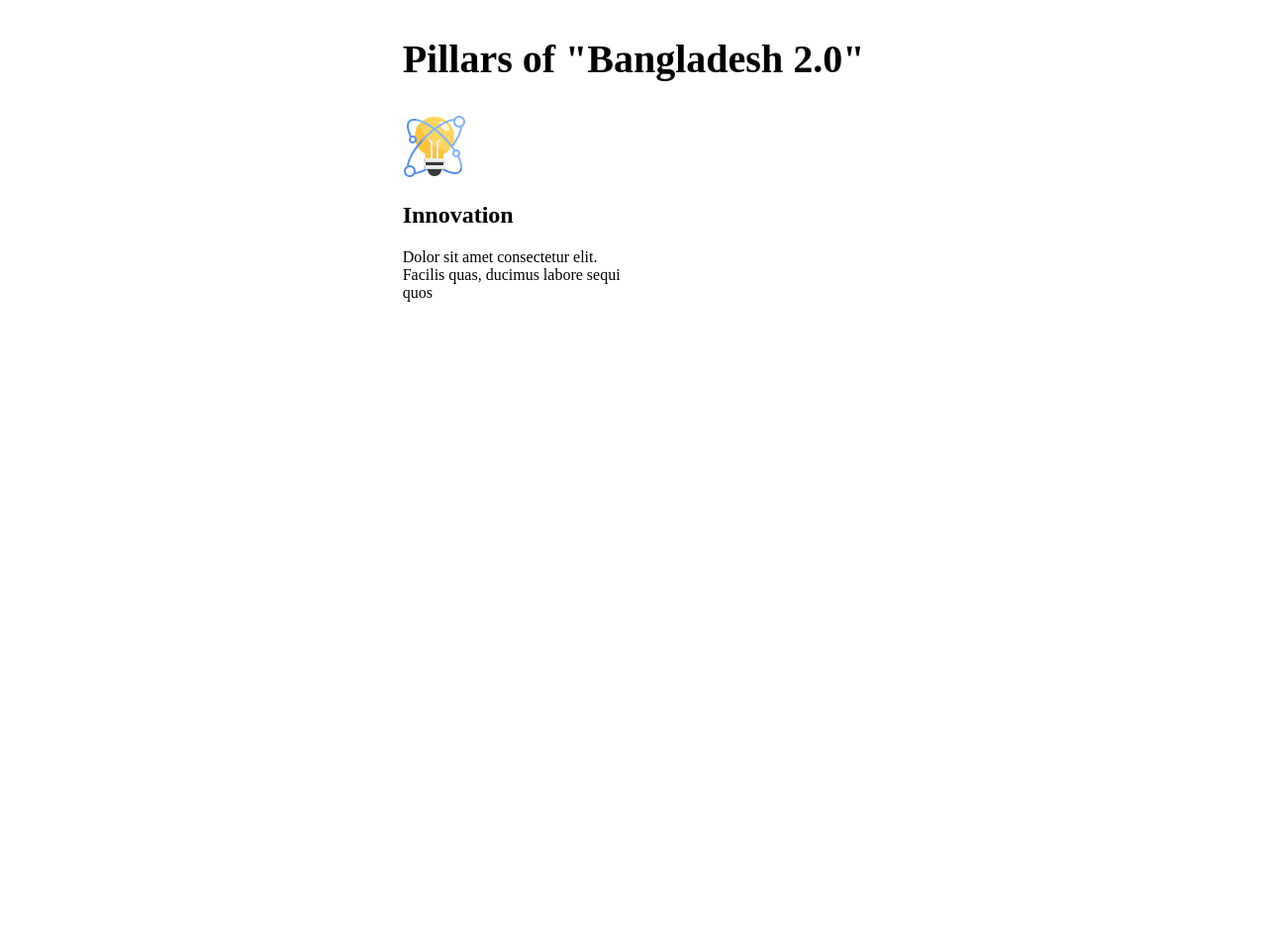
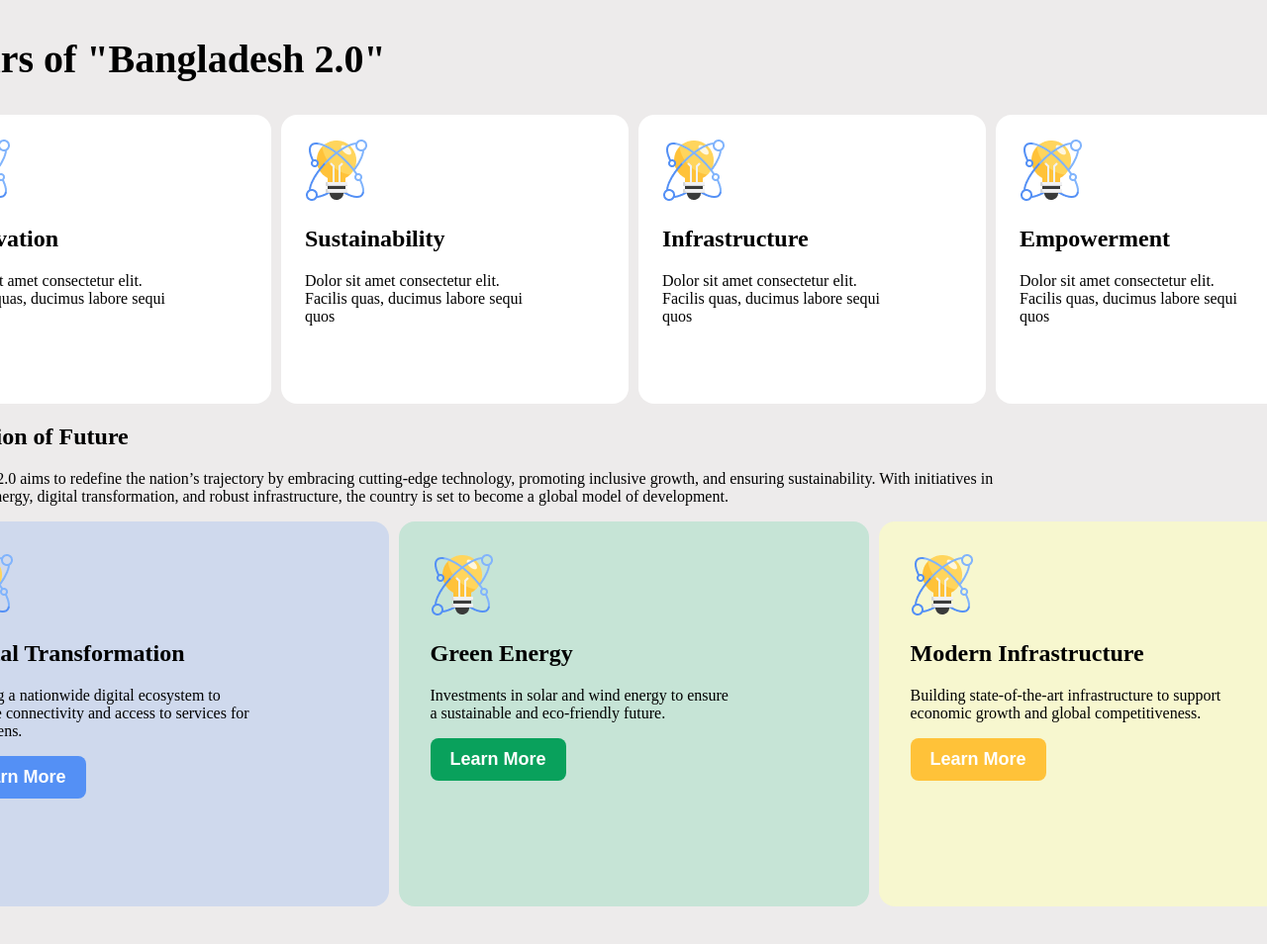
Before and after one commit to adnan-2619/A1B11, a plain HTML site: page index.html in a window 1280 px wide. Shown: the part 764-1718 px from the top of the page at 99% size. Before the commit the page ends 1135 px from the top, so only its background shows below. Drawn offline with Linux system fonts and the light colour scheme.

Commit message:
added more

```diff
--- a/Styles/style.css
+++ b/Styles/style.css
@@ -2,12 +2,14 @@
     display: flex;
     flex-direction: column;
 margin: 50px;
+background-color: rgba(171, 160, 160, 0.208);
 }
 #main{
     display: flex;
     flex-direction: column;
     justify-content: center;
     align-items: center ;
+
 }
 #nav {
     display: flex;
@@ -72,3 +74,70 @@ margin: 50px;
     font-weight: bold;
 
 }
+.c2{
+height: 244px;
+width: 303px;
+padding: 24px;
+background-color: white;
+border-radius: 16px;
+
+}
+.c{
+    display: flex;
+    justify-content: space-around;
+    gap: 10px;
+}
+/* 222 */
+.d1{
+   padding: 32px;
+    height: 325px;
+    width: 411px;
+    background: rgba(84, 144, 245, 0.2);
+    border-radius: 16px;
+}
+.d2{
+   padding: 32px;
+    height: 325px;
+    width: 411px;
+    background: rgba(198, 228, 214, 1);
+    border-radius: 16px;
+}
+.d3{
+   padding: 32px;
+    height: 325px;
+    width: 411px;
+    background: rgba(247, 247, 207, 1);
+    border-radius: 16px;
+}
+.dbtn{
+    background: rgba(84, 144, 245, 1);
+    border-radius: 8px ;
+    color: white;
+    font-weight: bold;
+    font-size: 18px;
+    padding: 11px 20px;
+border: none;
+}
+.dbtn1{
+    background: rgba(9, 161, 92, 1);
+    border-radius: 8px ;
+    color: white;
+    font-weight: bold;
+    font-size: 18px;
+    padding: 11px 20px;
+border: none;
+}
+.dbtn2{
+    background: rgba(255, 194, 57, 1);
+    border-radius: 8px ;
+    color: white;
+    font-weight: bold;
+    font-size: 18px;
+    padding: 11px 20px;
+border: none;
+}
+.d{
+    display: flex;
+    justify-content: space-between;
+    gap: 10px;
+}
--- a/index.html
+++ b/index.html
@@ -35,12 +35,60 @@ vision and challenges in <br> New Bangladesh.
   <section>
     <div>
         <h1 class="c1">Pillars of "Bangladesh 2.0"</h1>
-        <div>
+        <div class="c">
             <div class="c2">
                 <img src="assets/card-icon.png" alt="">
                 <h1>Innovation</h1>
                 <p>Dolor sit amet consectetur elit. <br> Facilis quas, ducimus labore sequi <br> quos </p>
              </div>
+            <div class="c2">
+                <img src="assets/card-icon.png" alt="">
+                <h1>Sustainability</h1>
+                <p>Dolor sit amet consectetur elit. <br> Facilis quas, ducimus labore sequi <br> quos </p>
+             </div>
+            <div class="c2">
+                <img src="assets/card-icon.png" alt="">
+                <h1>Infrastructure</h1>
+                <p>Dolor sit amet consectetur elit. <br> Facilis quas, ducimus labore sequi <br> quos </p>
+             </div>
+            <div class="c2">
+                <img src="assets/card-icon.png" alt="">
+                <h1>Empowerment </h1>
+                <p>Dolor sit amet consectetur elit. <br> Facilis quas, ducimus labore sequi <br> quos </p>
+             </div>
+        </div>
+    </div>
+  </section>
+  <!-- The Vision of Future -->
+
+  <section>
+    <div>
+        <div>
+            <h1>The Vision of Future</h1>
+        <p>Bangladesh 2.0 aims to redefine the nation’s trajectory by embracing cutting-edge technology, promoting inclusive growth, and ensuring sustainability. With initiatives in <br> renewable energy, digital transformation, and robust infrastructure, the country is set to become a global model of development. </p>
+        </div>
+        <div class="d">
+            <div class="d1">
+                <img src="assets/card-icon.png" alt="">
+                <h1>Digital Transformation</h1>
+
+                <p>Creating a nationwide digital ecosystem to <br>enhance connectivity and access to services for <br>all citizens.</p>
+                <button class="dbtn">Learn More</button>
+            </div>
+            <div class="d2">
+                <img src="assets/card-icon.png" alt="">
+                <h1>Green Energy</h1>
+
+                <p>Investments in solar and wind energy to ensure <br> a sustainable and eco-friendly future.</p>
+                <button class="dbtn1">Learn More</button>
+            </div>
+            <div class="d3">
+                <img src="assets/card-icon.png" alt="">
+                <h1>Modern Infrastructure</h1>
+
+                <p>Building state-of-the-art infrastructure to support <br> economic growth and global competitiveness.</p>
+                <button class="dbtn2">Learn More</button>
+            </div>
         </div>
     </div>
   </section>
```
